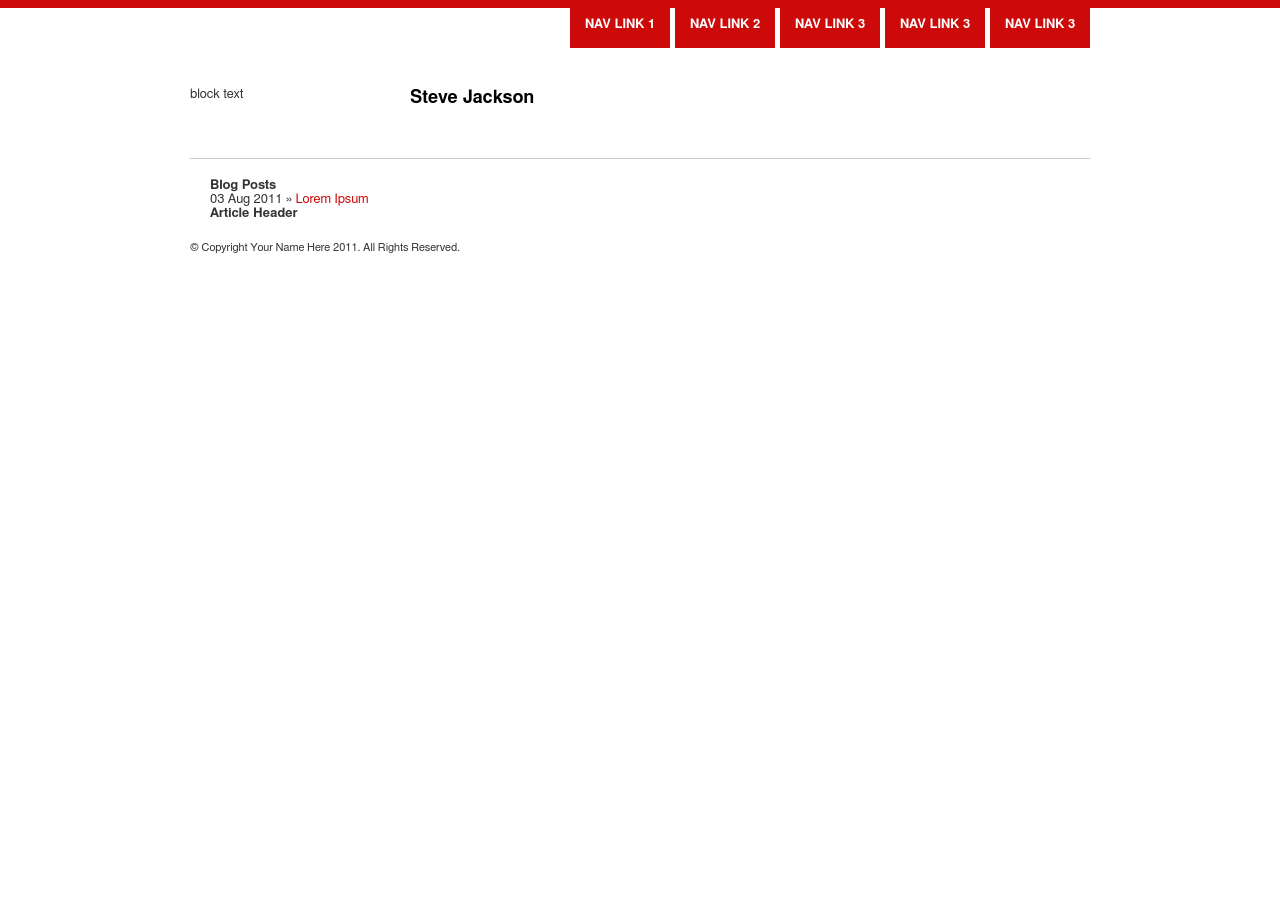
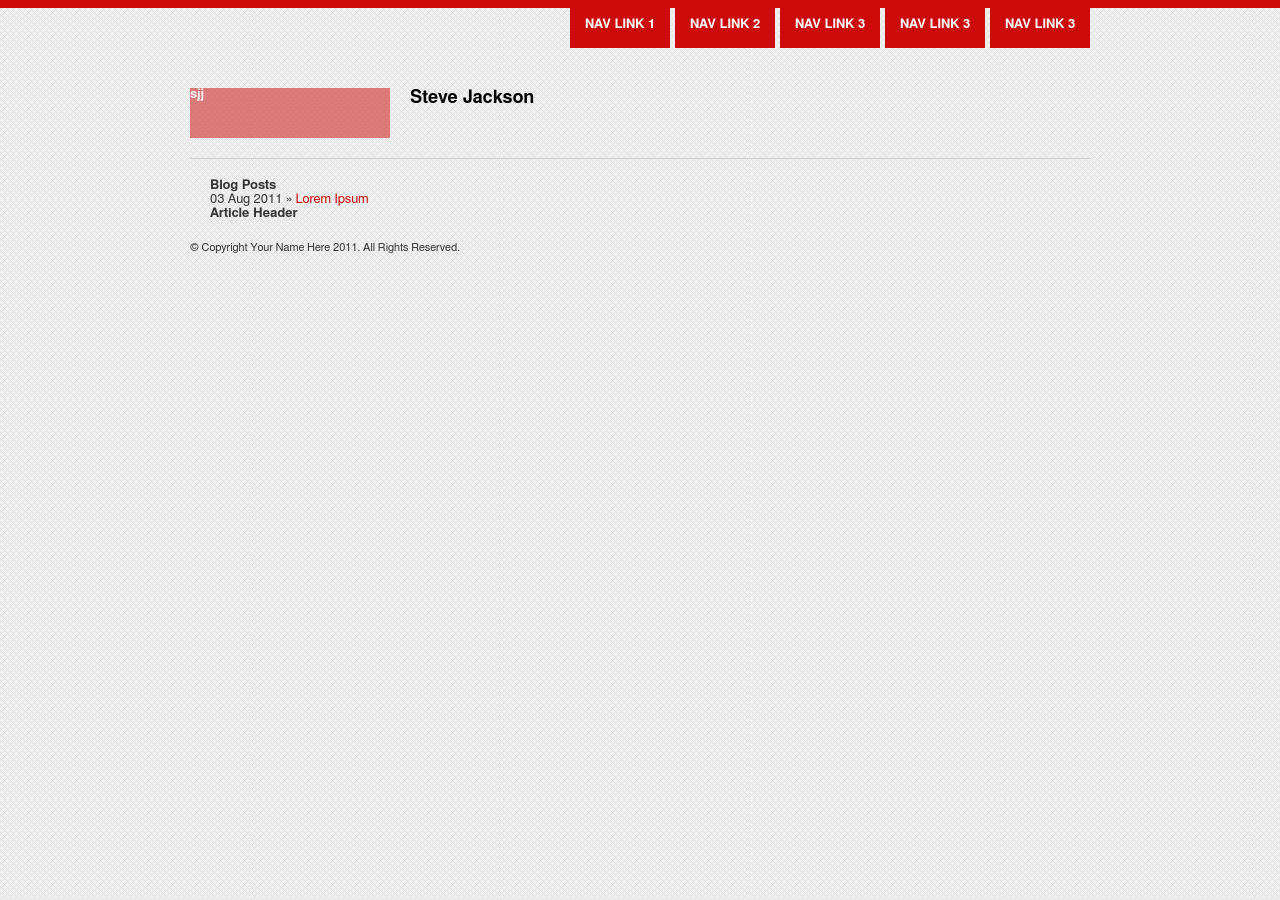
Before and after one commit to stevejackson/sjackson.net, a Jekyll site: the page built from index.html, in a window 1280 px wide. Built offline with Jekyll 4.4.1, drawn with Linux system fonts in a browser that asks for light colours; Markdown is read by kramdown in place of the engine named in the settings.

Commit message:
jquery changes

```diff
--- a/_layouts/default.html
+++ b/_layouts/default.html
@@ -49,7 +49,9 @@
 	<header>
 
 		<div class="left-split">
-			block text
+			<div id="box" class="opaque">
+				<span>sjj</span>
+			</div>
 		</div>
 
 		<div class="right-split">
--- a/css/layout.css
+++ b/css/layout.css
@@ -1,5 +1,6 @@
 body {
-  background: url("/img/bg.png") repeat-x repeat-y; }
+  background-image: url("/img/bg2.png");
+  background-repeat: repeat-x repeat-y; }
 
 #top-bar {
   width: 100%;
@@ -30,6 +31,24 @@ header {
       color: black; }
       header .right-split h1 a:hover {
         color: #cd0a0a; }
+
+#box {
+  float: right;
+  width: 50px;
+  height: 50px;
+  background: #cd0a0a; }
+  #box span {
+    width: 100%;
+    height: 100%;
+    text-align: center;
+    color: white;
+    font-weight: bold;
+    padding-top: 15px; }
+
+.opaque {
+  -ms-filter: "progid:DXImageTransform.Microsoft.Alpha(Opacity=50)";
+  filter: alpha(opacity=50);
+  opacity: .5; }
 
 .navwrap {
   position: absolute;
--- a/js/functions.js
+++ b/js/functions.js
@@ -1,6 +1,17 @@
 
 /* trigger when page is ready */
 $(document).ready(function (){
+
+	colorCycle();
+
+	function colorCycle() {
+		var hue = 'rgb(' + (Math.floor(Math.random() * 256)) + ',' + (Math.floor(Math.random() * 256)) + ',' + (Math.floor(Math.random() * 256)) + ')';
+
+		$('#box').animate({
+			width: "100%",
+			backgroundColor: "blue",
+		}, 1000);
+	}
 
 	$('.navsub').kwicks({
 		max: 150,
@@ -8,4 +19,11 @@ $(document).ready(function (){
 		spacing: 5
 	});
 
+	$('#box').hover(function() {
+		$('#box').animate({
+			width: "50px",
+			opacity: 1.0,
+		}, 100);
+	});
+
 });
```
Also changed, not shown: css/layout.scss (+25 -2 lines), img/bg2.png (added).
